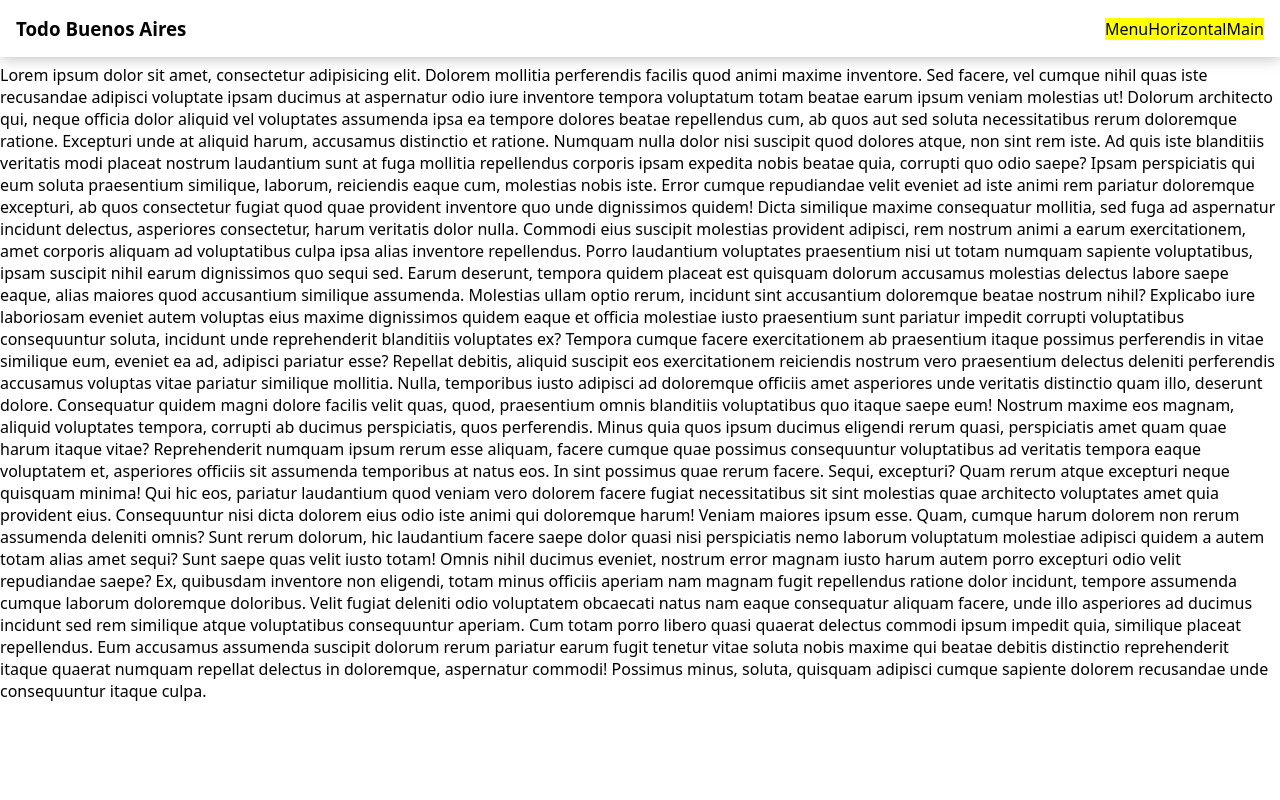
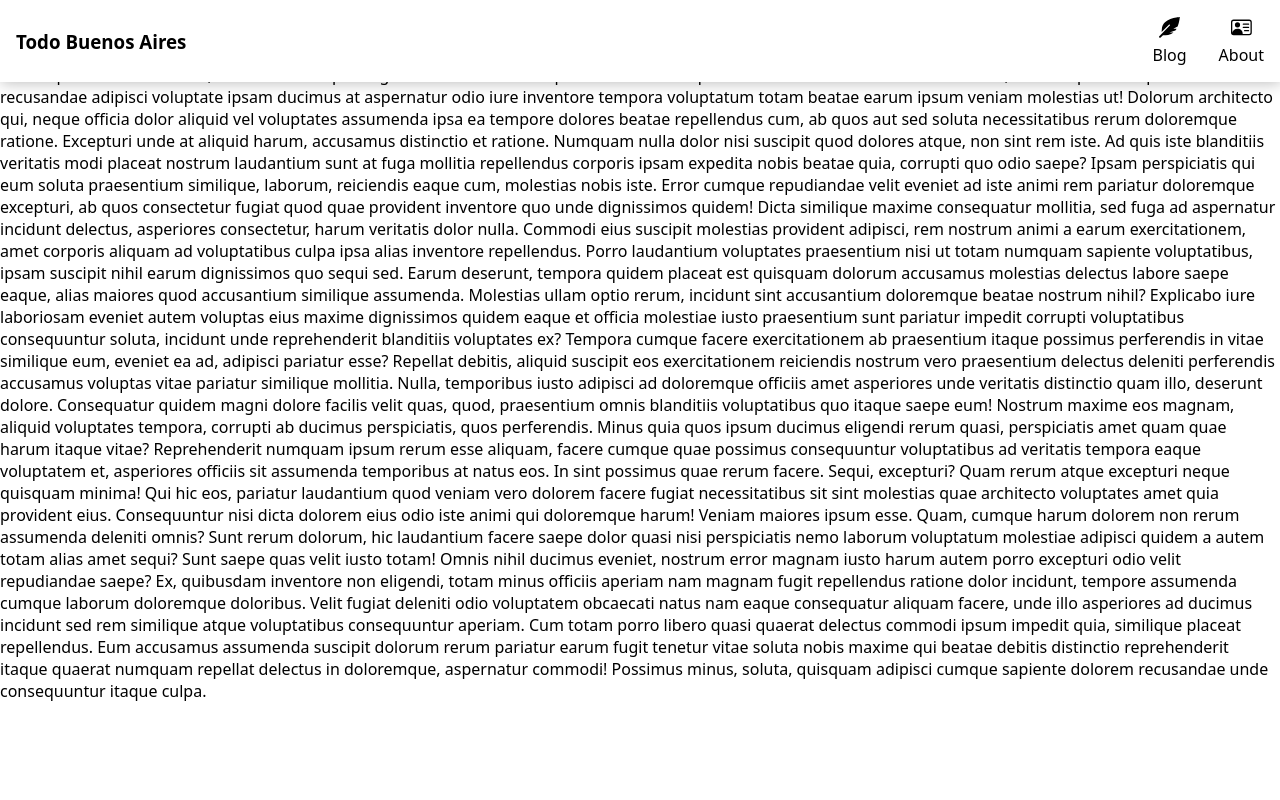
Before and after one commit to akliyachir/blog, a React (Vite) app in the folder client/: page / in a window 1280 px wide. Shown: the top 800 px of the page. Built offline with nearby package versions, Linux system fonts and the light colour scheme.

Commit message:
horizontal menu

```diff
--- a/client/src/1_Navigation/1_HeaderMain/3_MenuHorizontalMain/MenuHorizontalMain.css
+++ b/client/src/1_Navigation/1_HeaderMain/3_MenuHorizontalMain/MenuHorizontalMain.css
@@ -1,3 +1,30 @@
 .MenuHorizontalMain {
- background-color: yellow;
 }
+
+.MenuHorizontalMainItems {
+ display: flex;
+ justify-content: center;
+ align-items: center;
+ gap:2rem;
+}
+
+.MenuItemsMain_link_hrz {
+ color: #000;
+ text-decoration: none;
+ display: flex;
+ flex-direction: column;
+ align-items: center;
+ justify-content: center;
+}
+
+.MenuItemsMain_link_hrz:hover {
+ color: #333;
+}
+
+.MenuItemsMain_logo_hrz {
+ font-size: 1.3rem;
+}
+
+.MenuItemsMain_title_hrz{
+  font-size: 1rem;
+}
--- a/client/src/1_Navigation/1_HeaderMain/3_MenuHorizontalMain/MenuHorizontalMain.jsx
+++ b/client/src/1_Navigation/1_HeaderMain/3_MenuHorizontalMain/MenuHorizontalMain.jsx
@@ -1,5 +1,43 @@
 import "./MenuHorizontalMain.css";
+import { NavLink } from "react-router-dom";
+
+import { MenuItemsMain } from "../../../3_ListsVariables/MenuItemsMain.jsx";
 
 export default function MenuHorizontalMain() {
-  return <div className="MenuHorizontalMain">MenuHorizontalMain</div>;
+  return (
+    <div className="MenuHorizontalMain">
+      <nav className="MenuHorizontalMainItems">
+        {MenuItemsMain.map((item) => {
+          const {
+            MenuItemsMain_id,
+            MenuItemsMain_title,
+            MenuItemsMain_logo,
+            MenuItemsMain_link,
+          } = item;
+
+          return (
+            <div
+              key={MenuItemsMain_id}
+              className=""
+              onClick={() => {
+                setIsSideMenuOpen(!isSideMenuOpen);
+              }}
+            >
+              <NavLink
+                to={MenuItemsMain_link}
+                className="MenuItemsMain_link_hrz"
+              >
+                <div className="MenuItemsMain_logo_hrz">
+                  {MenuItemsMain_logo}
+                </div>
+                <div className="MenuItemsMain_title_hrz">
+                  {MenuItemsMain_title}
+                </div>
+              </NavLink>
+            </div>
+          );
+        })}
+      </nav>
+    </div>
+  );
 }
--- a/client/src/1_Navigation/1_HeaderMain/HeaderMain.jsx
+++ b/client/src/1_Navigation/1_HeaderMain/HeaderMain.jsx
@@ -12,7 +12,7 @@ export default function HeaderMain() {
   return (
     <div className="HeaderMain">
       <LogoHeaderSite />
-      {PageWidth < 550 ? <HamburgerToggle /> : <MenuHorizontalMain />}
+      {PageWidth < 650 ? <HamburgerToggle /> : <MenuHorizontalMain />}
     </div>
   );
 }
--- /dev/null
+++ b/client/src/4_Components/02_HauteurAjustementSousHeader/HauteurAjustementSousHeader.css
@@ -0,0 +1,3 @@
+.HauteurAjustementSousHeader {
+ background-color: yellow;
+}
```
Also changed, not shown: client/src/4_Components/02_HauteurAjustementSousHeader/HauteurAjustementSousHeader.jsx (added, +9 -0 lines).
